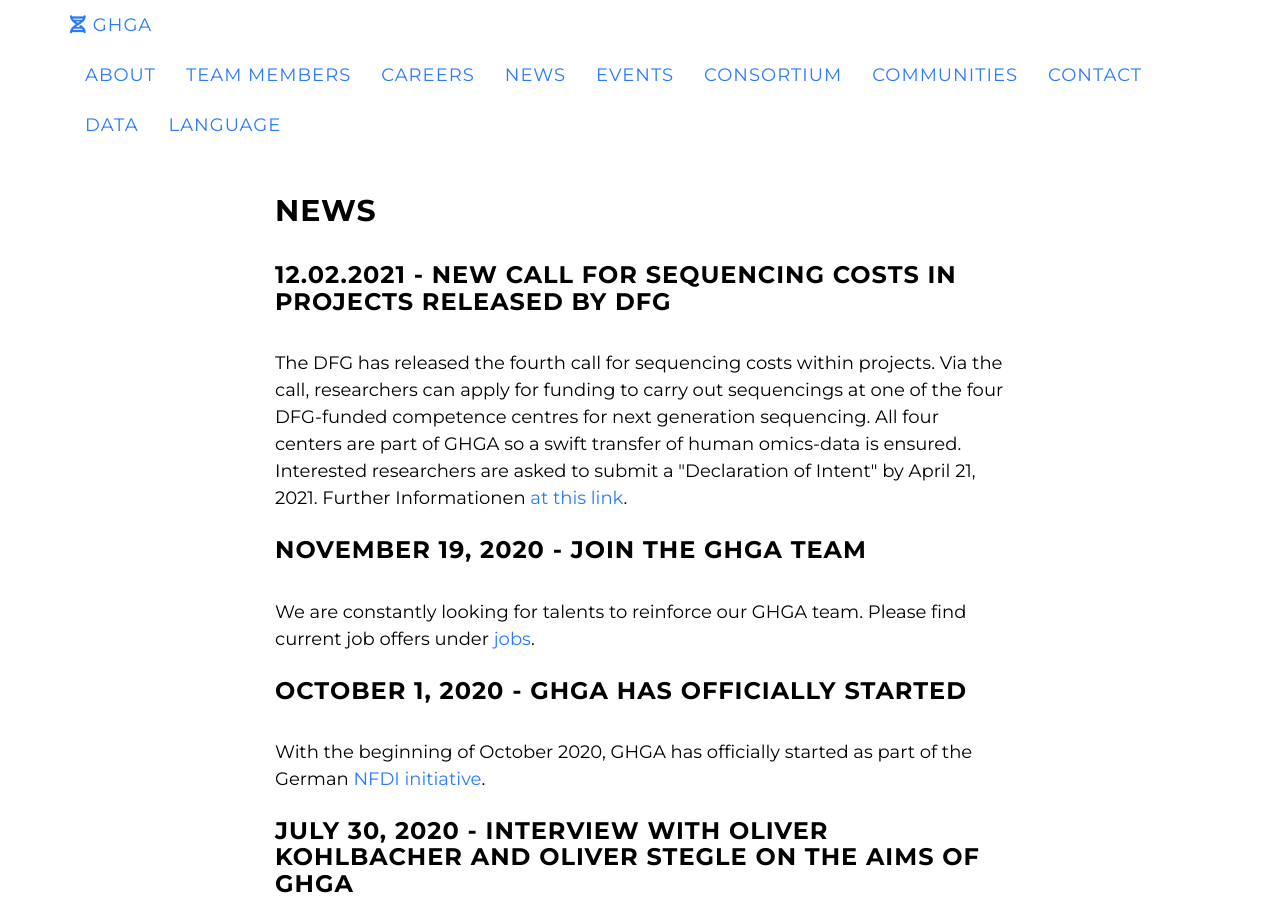
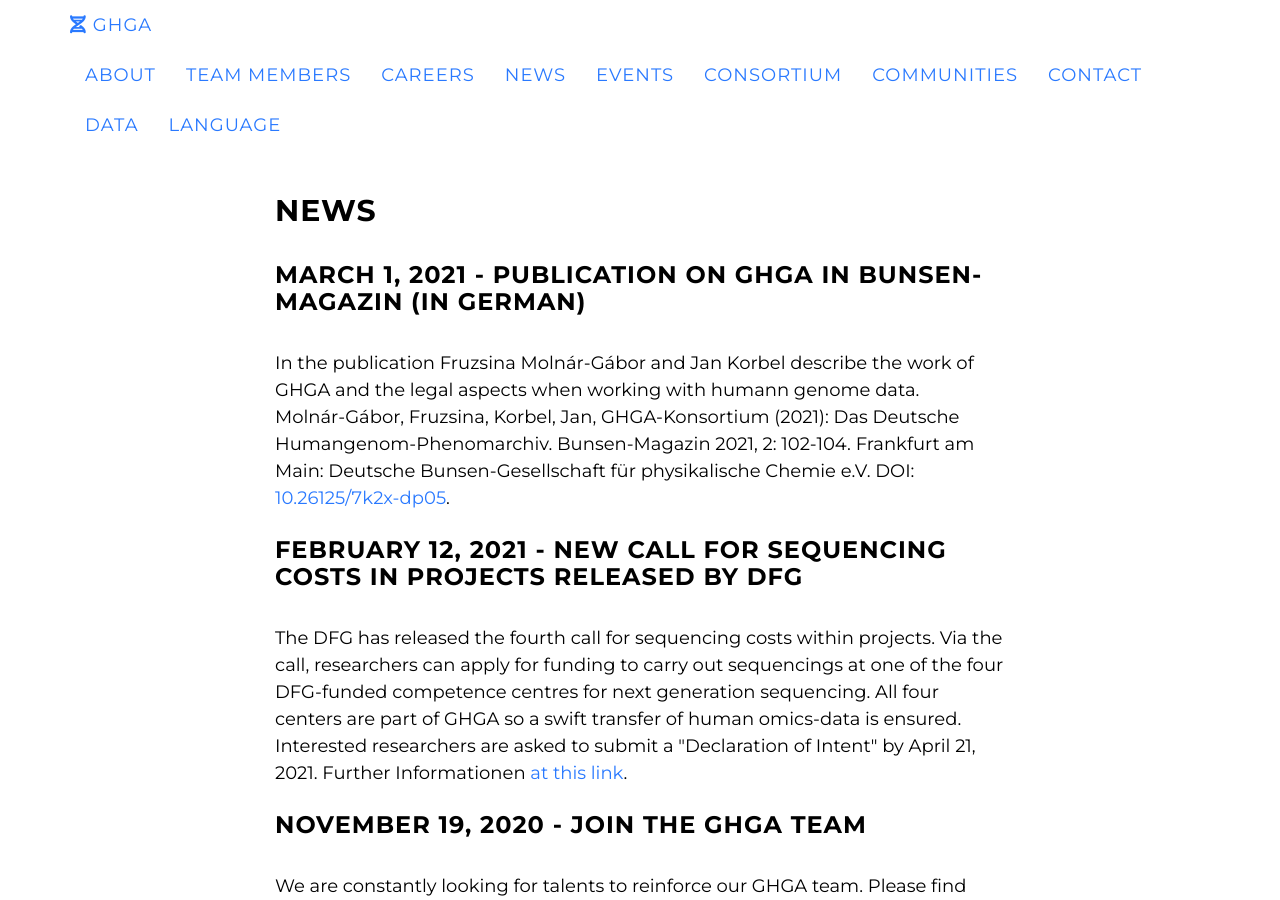
Before and after one commit to ghga-de/online, a Jekyll site: the page built from index.html, in a window 1280 px wide and 900 px high, scrolled down 4059 px. Built offline with Jekyll 4.4.1, drawn with Linux system fonts in a browser that asks for light colours; nearby versions of some CDN libraries; a script that is not in the unit is left out; some of the changed text lies outside the part shown.

Commit message:
Update for events and one new news item
Also changed the numbering of event items so newer items have higher numbers.

```diff
--- a/_includes/events.html
+++ b/_includes/events.html
@@ -4,10 +4,12 @@
             <div class="container">
                 <div class="col-lg-8 col-lg-offset-2">
                     <h2 data-i18n="events.title"></h2>
+                    <h3 data-i18n="events.item3.title"></h3>
+                    <p data-i18n="[html]events.item3.content"></p>
+                    <h3 data-i18n="events.item2.title"></h3>
+                    <p data-i18n="[html]events.item2.content"></p>
                     <h3 data-i18n="events.item1.title"></h3>
                     <p data-i18n="[html]events.item1.content"></p>
-                    <h3 data-i18n="events.item2.title"></h3>
-                    <p data-i18n="[html]events.item2.content"></p>
                 </div>
             </div>
         </div>
--- a/_includes/news.html
+++ b/_includes/news.html
@@ -4,6 +4,8 @@
             <div class="container">
                 <div class="col-lg-8 col-lg-offset-2">
                     <h2 data-i18n="news.title"></h2>
+                    <h3 data-i18n="news.item7.title"></h3>
+                    <p data-i18n="[html]news.item7.content"></p>
                     <h3 data-i18n="news.item6.title"></h3>
                     <p data-i18n="[html]news.item6.content"></p>
                     <h3 data-i18n="news.item5.title"></h3>
--- a/assets/locales/en/translation.json
+++ b/assets/locales/en/translation.json
@@ -47,8 +47,12 @@
   "news": {
     "navTitle": "News",
     "title": "News",
+    "item7": {
+      "title": "March 1, 2021 - Publication on GHGA in Bunsen-Magazin (in German)",
+      "content": "In the publication Fruzsina Molnár-Gábor and Jan Korbel describe the work of GHGA and the legal aspects when working with humann genome data. <br>Molnár-Gábor, Fruzsina, Korbel, Jan, GHGA-Konsortium (2021): Das Deutsche Humangenom-Phenomarchiv. Bunsen-Magazin 2021, 2: 102-104. Frankfurt am Main: Deutsche Bunsen-Gesellschaft für physikalische Chemie e.V. DOI: <a href=\"https://dx.doi.org/10.26125/7k2x-dp05\" target=\"_blank\">10.26125/7k2x-dp05</a>."
+    },
     "item6": {
-      "title": "12.02.2021 - New Call for Sequencing Costs in Projects released by DFG",
+      "title": "February 12, 2021 - New Call for Sequencing Costs in Projects released by DFG",
       "content": "The DFG has released the fourth call for sequencing costs within projects. Via the call, researchers can apply for funding to carry out sequencings at one of the four DFG-funded competence centres for next generation sequencing. All four centers are part of GHGA so a swift transfer of human omics-data is ensured. Interested researchers are asked to submit a  \"Declaration of Intent\"  by April 21, 2021. Further Informationen <a href=\"https://www.dfg.de/foerderung/info_wissenschaft/2021/info_wissenschaft_21_14/index.html\" target=\"_blank\">at this link</a>."
     },
     "item5": {
@@ -75,11 +79,15 @@
   "events": {
     "navTitle": "Events",
     "title": "Events",
-    "item1": {
+    "item3": {
+      "title": "March 05, 2021 - NFDI Workshop at the eScience Days",
+      "content": "GHGA participates in a workhop with all NFDI-consortia during the <a href=\"https://e-science-tage.de/de/startseite\" target=\"_blank\">eScience Days</a>."
+    },
+    "item2": {
       "title": "December 10, 2020 - GHGA Virtual Kick-Off Event",
       "content": "On December 10, 2020 all GHGA participants will meet virtually to discuss the initiation and first steps of the consortium. Further information and registration is available via this <a href=\"https://indico.dkfz.de/e/ghga-kickoff\" target=\"_blank\">link</a>."
     },
-	"item2": {
+	"item1": {
 	"title": "GHGA Events Calendar",
 	"content": "An overview of all GHGA events can found at this <a href=\"https://calendar.google.com/calendar/embed?src=cu680i1cppr6446qk50059fs78%40group.calendar.google.com&ctz=Europe%2FBerlin\" target=\"_blank\">link</a>."
 	}
```
Also changed, not shown: assets/locales/de/translation.json (+5 -1 lines).
